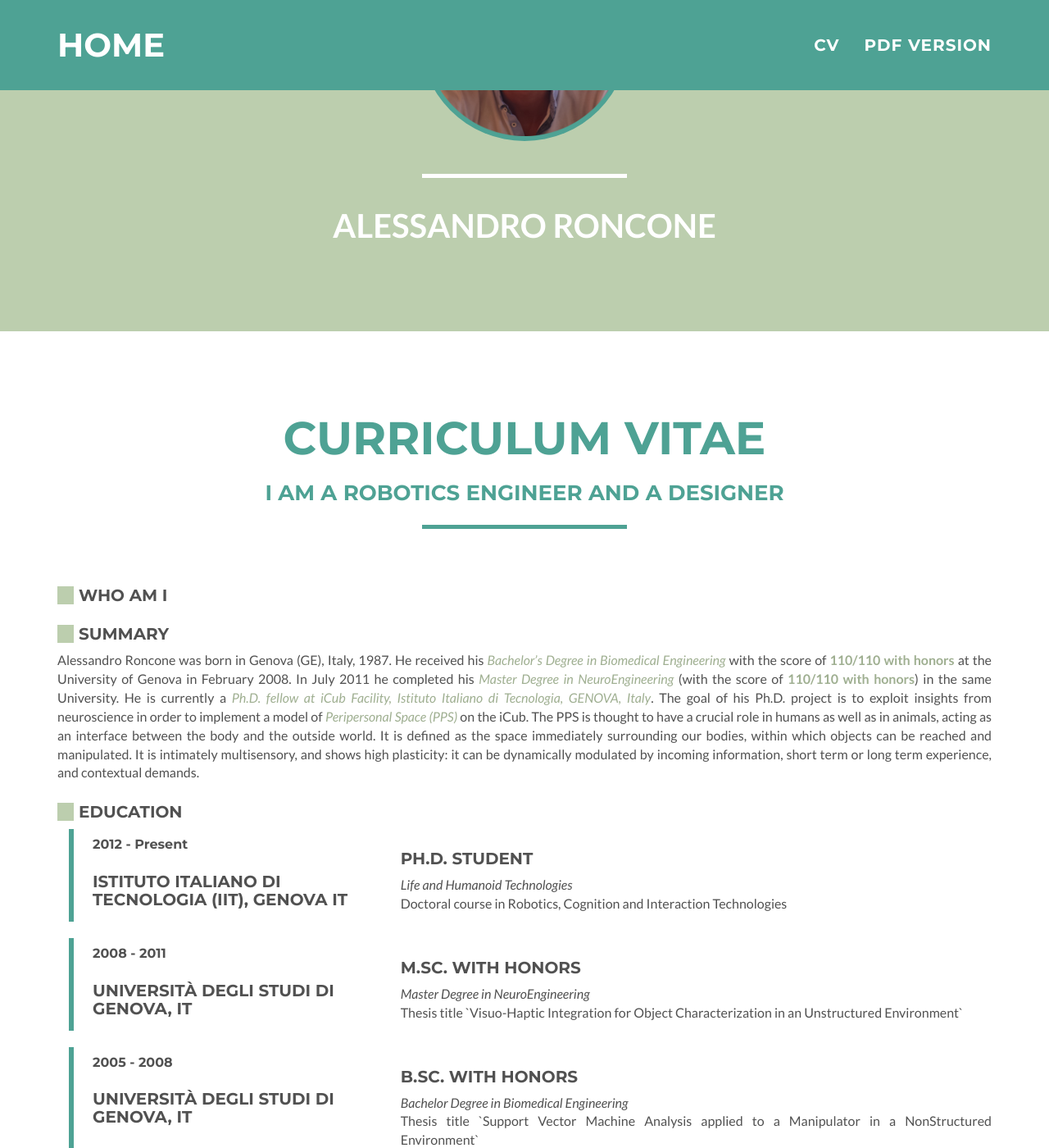
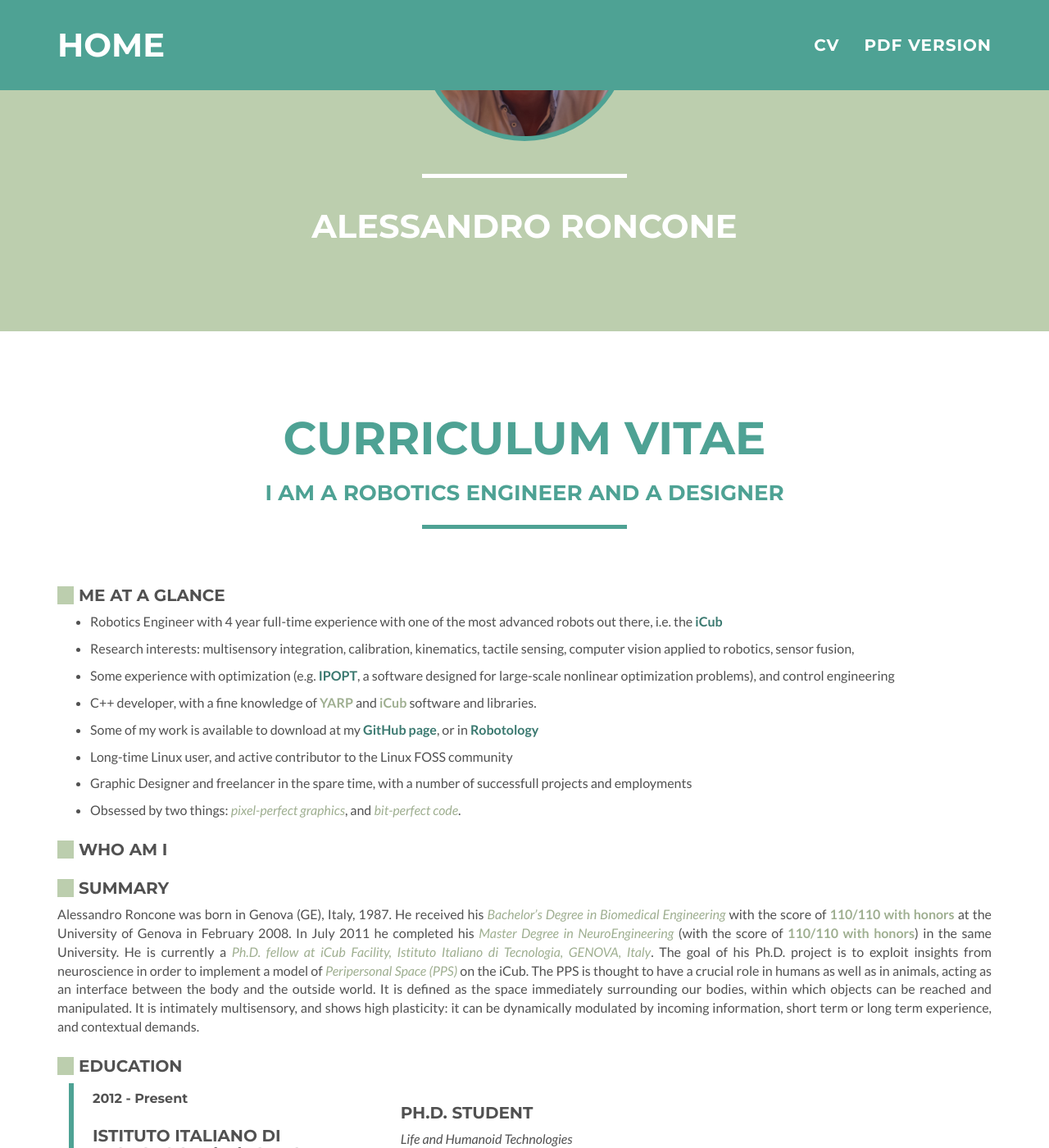
Before and after one commit to alecive/alecive.github.io, a Jekyll site: the page built from _posts/2014-10-24-CV-AlessandroRoncone.md, in a window 1280 px wide and 1400 px high, scrolled down 284 px. Shown: the whole window at 82% size. Built offline with Jekyll 4.4.1, drawn with Linux system fonts in a browser that asks for light colours; some of the changed text lies outside the part shown.

Commit message:
Added section Me at a glance to the cv

```diff
--- a/_includes/css/main.css
+++ b/_includes/css/main.css
@@ -110,6 +110,7 @@
 header .intro-text .skills {
     font-size: 1.5em;
     font-weight: 300;
+    font-family: Montserrat,"Helvetica Neue",Helvetica,Arial,sans-serif;
     text-transform: uppercase;
     font-weight: 700;
 }
@@ -875,6 +876,11 @@
 
 @media print
 {
+    header .container {
+        padding-top: 20px;
+        padding-bottom: 50px;
+    }
+
     .no-print, .no-print *
     {
         display: none !important;
--- a/_includes/header-cv.html
+++ b/_includes/header-cv.html
@@ -1,5 +1,5 @@
    <!-- Navigation -->
-    <nav class="navbar navbar-default navbar-fixed-top">
+    <nav class="navbar navbar-default navbar-fixed-top no-print">
         <div class="container">
             <!-- Brand and toggle get grouped for better mobile display -->
             <div class="navbar-header page-scroll">
--- a/_posts/2014-10-24-CV-AlessandroRoncone.md
+++ b/_posts/2014-10-24-CV-AlessandroRoncone.md
@@ -13,6 +13,10 @@
    items:
     - name: C++
       knowledge: 85
+    - name: OpenCV
+      knowledge: 55
+    - name: IPOPT
+      knowledge: 65
     - name: Matlab
       knowledge: 80
     - name: CSS3 & HTML5
@@ -132,6 +136,17 @@
 
 <h2 class="only-print">Personal Website: <a href="http://alecive.github.io"></a></h2>
 
+## Me at a glance
+
+ * Robotics Engineer with 4 year full-time experience with one of the most advanced robots out there, i.e. the [iCub](http://www.icub.org)
+ * Research interests: multisensory integration, calibration, kinematics, tactile sensing, computer vision applied to robotics, sensor fusion,
+ * Some experience with optimization (e.g. [IPOPT](https://projects.coin-or.org/Ipopt), a software designed for large-scale nonlinear optimization problems), and control engineering
+ * C++ developer, with a fine knowledge of **YARP** and **iCub** software and libraries.
+ * Some of my work is available to download at my [GitHub page](http://github.com/alecive/), or in [Robotology](https://github.com/robotology)
+ * Long-time Linux user, and active contributor to the Linux FOSS community
+ * Graphic Designer and freelancer in the spare time, with a number of successfull projects and employments
+ * Obsessed by two things: _pixel-perfect graphics_, and _bit-perfect code_.
+
 ## Who am I
 
 ## Summary
```
Also changed, not shown: other parts of _posts/2014-10-24-CV-AlessandroRoncone.md (+1 -1 lines), 1 other file.
